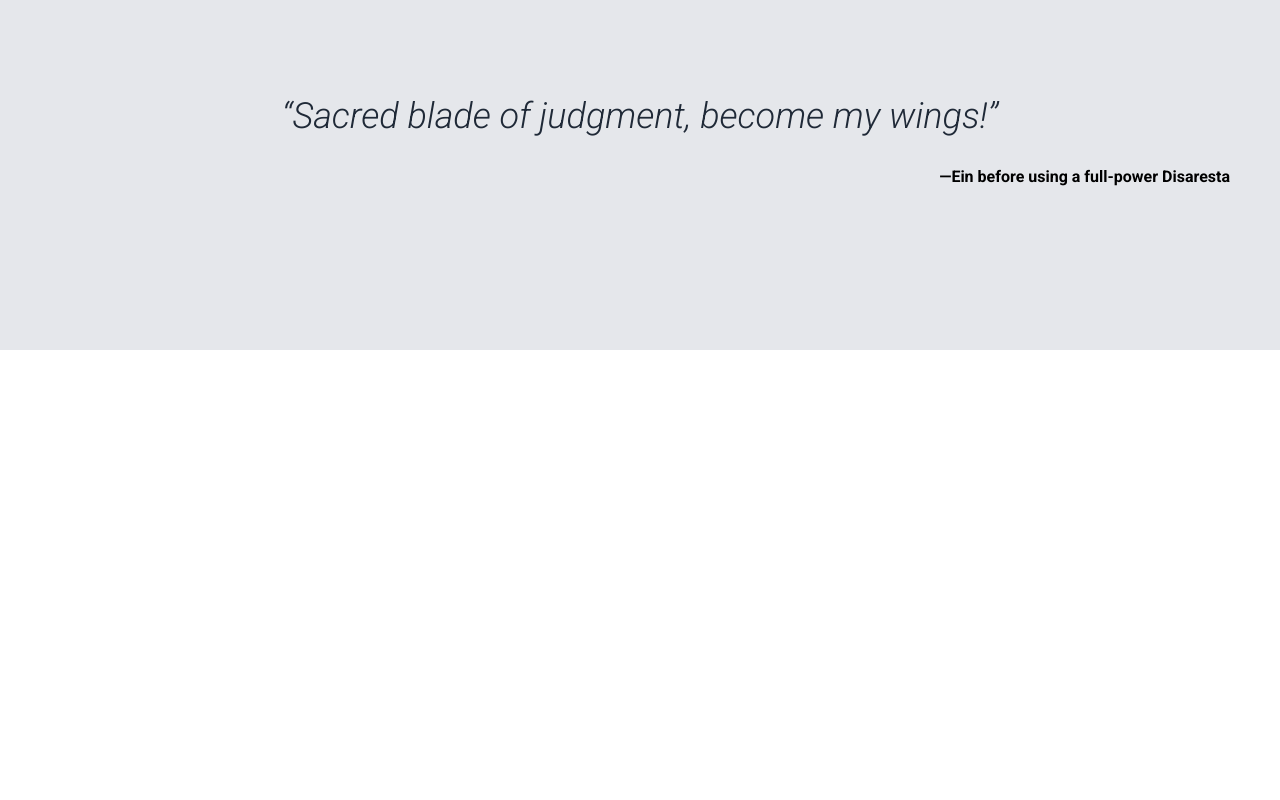
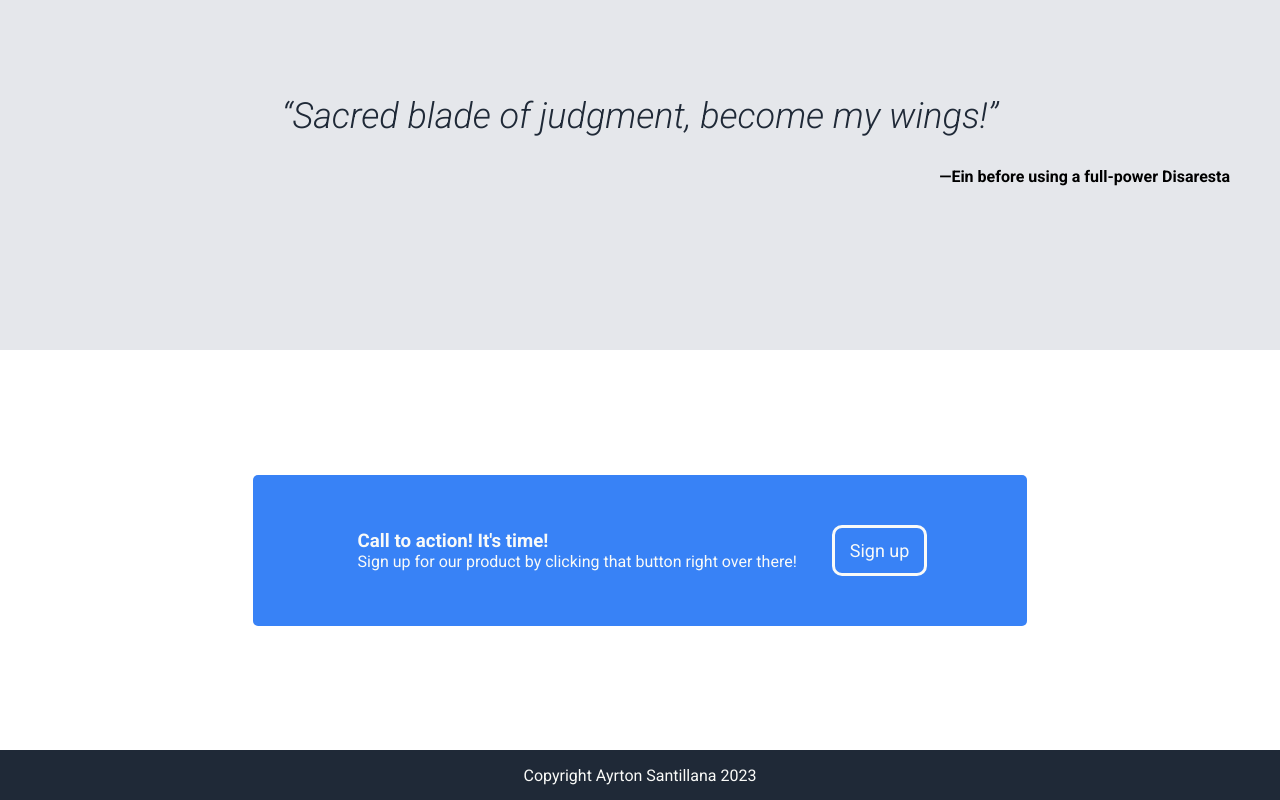
Before and after one commit to AyrtonTV/odin-landing-page, a plain HTML site: page index.html in a window 1280 px wide. Shown: the part 1334-2134 px from the top of the page. Before the commit the page ends 1684 px from the top, so only its background shows below. Drawn offline with Linux system fonts and the light colour scheme.

Commit message:
Se agregó la sección Call to Action y el Footer más sus estilos

```diff
--- a/index.html
+++ b/index.html
@@ -18,7 +18,9 @@
                     <li>
                         <a href="#quote">Quote</a>
                     </li>
-                    <li>Header Link Three</li>
+                    <li>
+                        <a href="#bottom">Call to Action</a>
+                    </li>
                 </ul>
             </nav>
         </header>
@@ -72,6 +74,18 @@
                 <q>Sacred blade of judgment, become my wings!</q>
                 <p>—Ein before using a full-power Disaresta</p>
             </section>
+            <section id="bottom">
+                <div class="call">
+                    <div class="text">
+                        <h3>Call to action! It's time!</h3>
+                        <p>Sign up for our product by clicking that button right over there!</p>
+                    </div>
+                    <button>Sign up</button>
+                </div>
+            </section>
         </main>
+        <footer>
+            <p>Copyright Ayrton Santillana 2023</p>
+        </footer>
     </body>
 </html>
--- a/style.css
+++ b/style.css
@@ -4,6 +4,10 @@
     margin: 0;
     padding: 0;
     font-family: 'Roboto', sans-serif;
+}
+
+html {
+    scroll-behavior:smooth;
 }
 
 /* Header y nav */
@@ -144,3 +148,56 @@ q {
     align-self: flex-end;
     font-weight: bold;
 }
+
+/* Call to Action Section */
+#bottom {
+    height: 50vh;
+    display: flex;
+    justify-content: center;
+    align-items: center;
+}
+
+.call {
+    background-color: #3882f6;
+    margin: 50px;
+    padding: 50px 100px;
+    border-radius: 5px;
+    display: flex;
+    gap: 30px;
+    justify-content: space-between;
+}
+
+.call > .text {
+    color: #f9faf8;
+    margin: 5px;
+}
+
+.call > button {
+    background-color: #3882f6;
+    border: 3px solid #f9faf8;
+    border-radius: 10px;
+    padding: 10px 15px;
+    color: #F9FAF8;
+    font-size: 18px;
+    transition: all 0.4s;
+    cursor: pointer;
+}
+
+.call > button:hover {
+    background-color: #F9FAF8;
+    color: #3882f6;
+    transform: translateY(-5px);
+}
+
+/* Footer */
+footer {
+    background-color: #1F2937;
+    height: 50px;
+    display: flex;
+    justify-content: center;
+    align-items: center;
+}
+
+footer > p {
+    color: #F9FAF8;
+}
```
